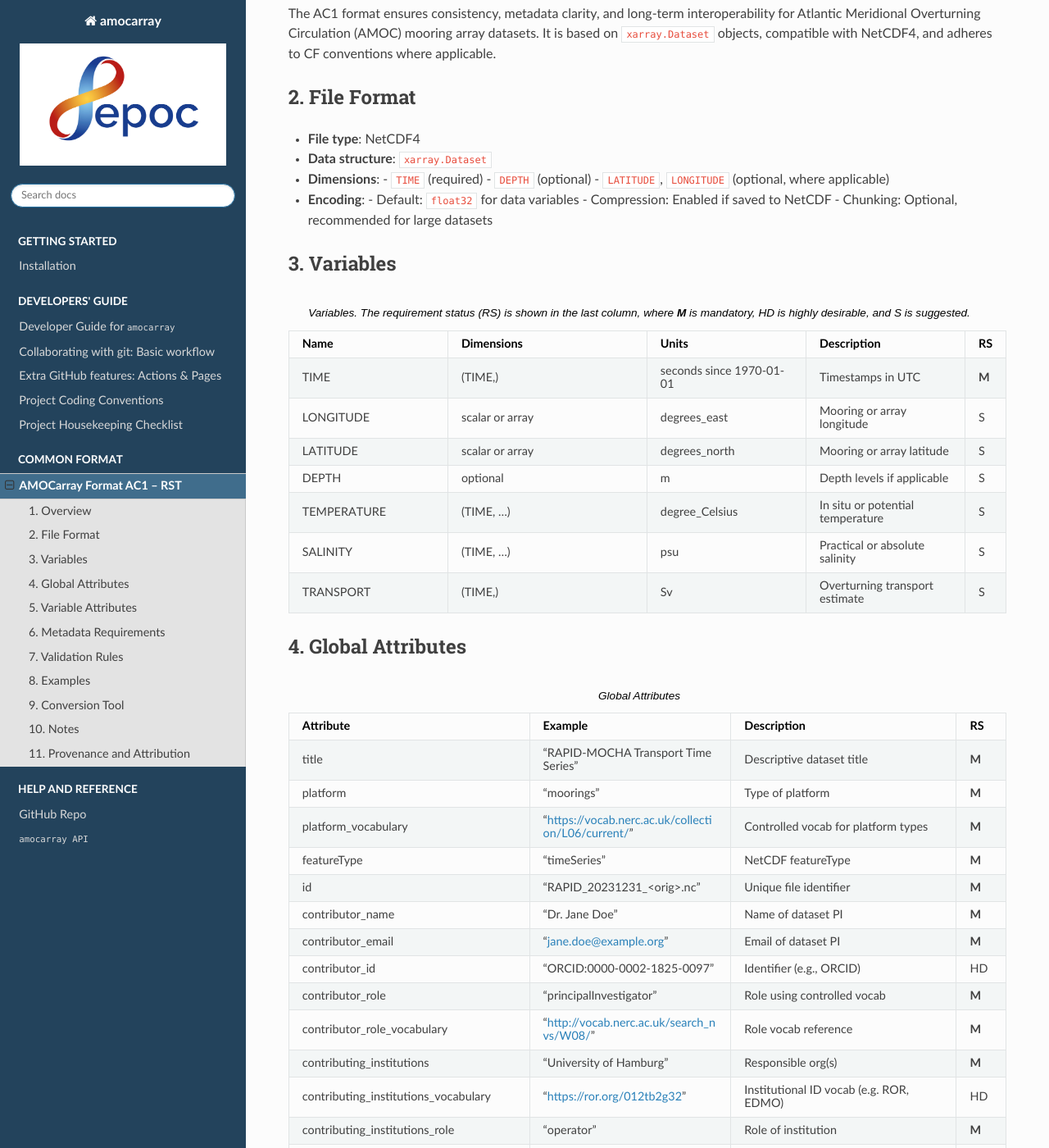
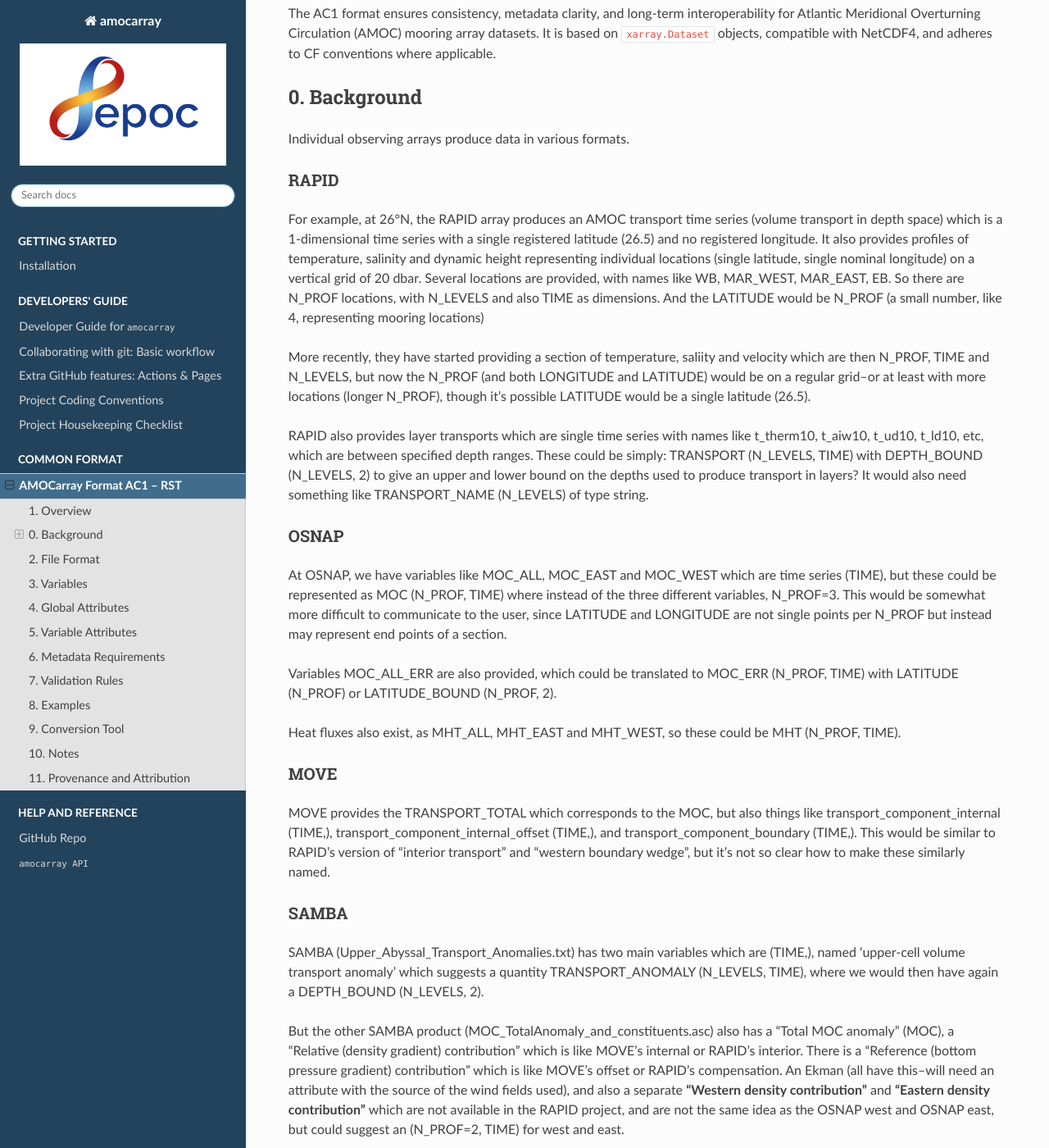
Before and after one commit to eleanorfrajka/MOC-transport, a Sphinx documentation site: the page built from docs/source/format_AC1.rst, in a window 1280 px wide and 1400 px high, scrolled down 284 px. Shown: the whole window at 82% size. Built offline with Sphinx 7.4.7 and the Read the Docs theme 3.1.0, drawn with Linux system fonts in a browser that asks for light colours; pages that are not in the unit, such as notebooks, are missing from menus; some of the changed text lies outside the part shown.

Commit message:
DOC add info about the array data

```diff
--- a/docs/source/format_AC1.rst
+++ b/docs/source/format_AC1.rst
@@ -8,6 +8,67 @@ The AC1 format provides a unified, interoperable structure for mooring array dat
 -----------
 
 The AC1 format ensures consistency, metadata clarity, and long-term interoperability for Atlantic Meridional Overturning Circulation (AMOC) mooring array datasets. It is based on ``xarray.Dataset`` objects, compatible with NetCDF4, and adheres to CF conventions where applicable.
+
+0. Background
+-------------
+
+Individual observing arrays produce data in various formats.
+
+RAPID
+~~~~~
+
+For example, at 26°N, the RAPID array produces an AMOC transport time series (volume transport in depth space) which is a 1-dimensional time series with a single registered latitude (26.5) and no registered longitude.  It also provides profiles of temperature, salinity and dynamic height representing individual locations (single latitude, single nominal longitude) on a vertical grid of 20 dbar.  Several locations are provided, with names like WB, MAR_WEST, MAR_EAST, EB.  So there are N_PROF locations, with N_LEVELS and also TIME as dimensions. And the LATITUDE would be N_PROF (a small number, like 4, representing mooring locations)
+
+More recently, they have started providing a section of temperature, saliity and velocity which are then N_PROF, TIME and N_LEVELS, but now the N_PROF (and both LONGITUDE and LATITUDE) would be on a regular grid--or at least with more locations (longer N_PROF), though it's possible LATITUDE would be a single latitude (26.5).
+
+RAPID also provides layer transports which are single time series with names like t_therm10, t_aiw10, t_ud10, t_ld10, etc, which are between specified depth ranges.  These could be simply: TRANSPORT (N_LEVELS, TIME) with DEPTH_BOUND (N_LEVELS, 2) to give an upper and lower bound on the depths used to produce transport in layers?  It would also need something like TRANSPORT_NAME (N_LEVELS) of type string.
+
+OSNAP
+~~~~~
+
+At OSNAP, we have variables like MOC_ALL, MOC_EAST and MOC_WEST which are time series (TIME), but these could be represented as MOC (N_PROF, TIME) where instead of the three different variables, N_PROF=3.  This would be somewhat more difficult to communicate to the user, since LATITUDE and LONGITUDE are not single points per N_PROF but instead may represent end points of a section.
+
+Variables MOC_ALL_ERR are also provided, which could be translated to MOC_ERR (N_PROF, TIME) with LATITUDE (N_PROF) or LATITUDE_BOUND (N_PROF, 2).
+
+Heat fluxes also exist, as MHT_ALL, MHT_EAST and MHT_WEST, so these could be MHT (N_PROF, TIME).
+
+MOVE
+~~~~
+
+MOVE provides the TRANSPORT_TOTAL which corresponds to the MOC, but also things like transport_component_internal (TIME,), transport_component_internal_offset (TIME,), and transport_component_boundary (TIME,).  This would be similar to RAPID's version of "interior transport" and "western boundary wedge", but it's not so clear how to make these similarly named.
+
+
+SAMBA
+~~~~~
+
+SAMBA (Upper_Abyssal_Transport_Anomalies.txt) has two main variables which are (TIME,), named 'upper-cell volume transport anomaly' which suggests a quantity TRANSPORT_ANOMALY (N_LEVELS, TIME), where we would then have again a DEPTH_BOUND (N_LEVELS, 2).
+
+But the other SAMBA product (MOC_TotalAnomaly_and_constituents.asc) also has a "Total MOC anomaly" (MOC), a "Relative (density gradient) contribution" which is like MOVE's internal or RAPID's interior.  There is a "Reference (bottom pressure gradient) contribution" which is like MOVE's offset or RAPID's compensation.  An Ekman (all have this--will need an attribute with the source of the wind fields used), and also a separate **"Western density contribution"** and **"Eastern density contribution"** which are not available in the RAPID project, and are not the same idea as the OSNAP west and OSNAP east, but could suggest an (N_PROF=2, TIME) for west and east.
+
+FW2015
+~~~~~~
+
+This is a different beast but similar to RAPID in that it has components which represent transport for different segments of the array (like Gulf Stream, Ekman and upper-mid-ocean) where these sum to produce MOC.  This is *vaguely* like OSNAP east and OSNAP west, except I don't think those sum to produce the total overturning.  And Ekman could be part of a layer transport but here is has no depth reference.  Gulf Stream has longitude bounds and a single latitude (LATITUDE, LONGITUDE_BOUND) and limits over which the depths are represented (DEPTH_BOUND?) but no N_LEVELS.  It doesn't quite make sense to call the dimension N_PROF since these aren't profiles.  Maybe **N_COMPONENT**?
+
+MOCHA
+~~~~~
+
+The heat transports at RAPID-MOCHA are provided with N_LEVELS, TIME, and variables:
+- Q_eddy
+- Q_ek
+- Q_fc
+- Q_gyre
+- Q_int.
+Again, we have a situation where N_PROF isn't really appropriate.  &**N_COMPONENT**?  WE should double check that things called **N_COMPONENT** then somehow sum to produce a total?  Then we would have something like MHT_COMPONENT (N_COMPONENT, TIME) and MHT (TIME)
+
+But we also have things like:
+- T_basin (TIME, N_LEVELS)
+- T_basin_mean (N_LEVELS)
+- T_fc_fwt (TIME)
+- V_basin (TIME, N_LEVELS) --> is this identical to new RAPID velo sxn?
+- V_basin_mean (N_LEVELS)
+- V_fc (TIME, N_LEVELS)
+So this might be suggested as a TEMPERATURE (TIME, N_LEVELS) but unclear how to indicate that this is a zonal mean temperature as compared to the ones which are TEMPERATURE (N_PROF, TIME, N_LEVELS) for the full sections.
 
 2. File Format
 --------------
```
